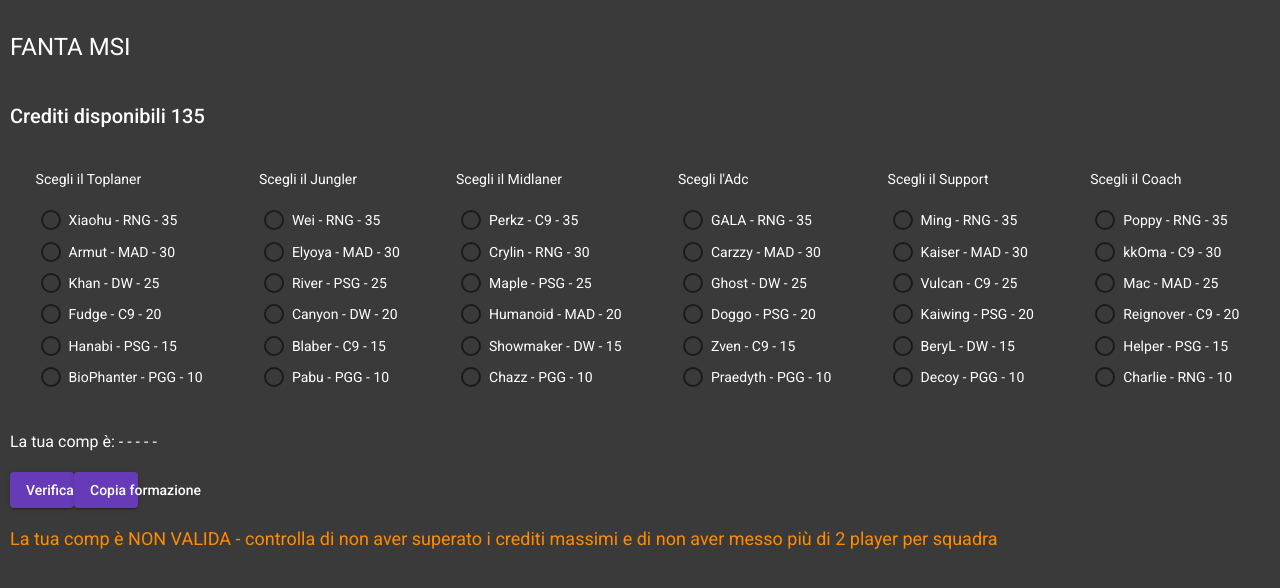
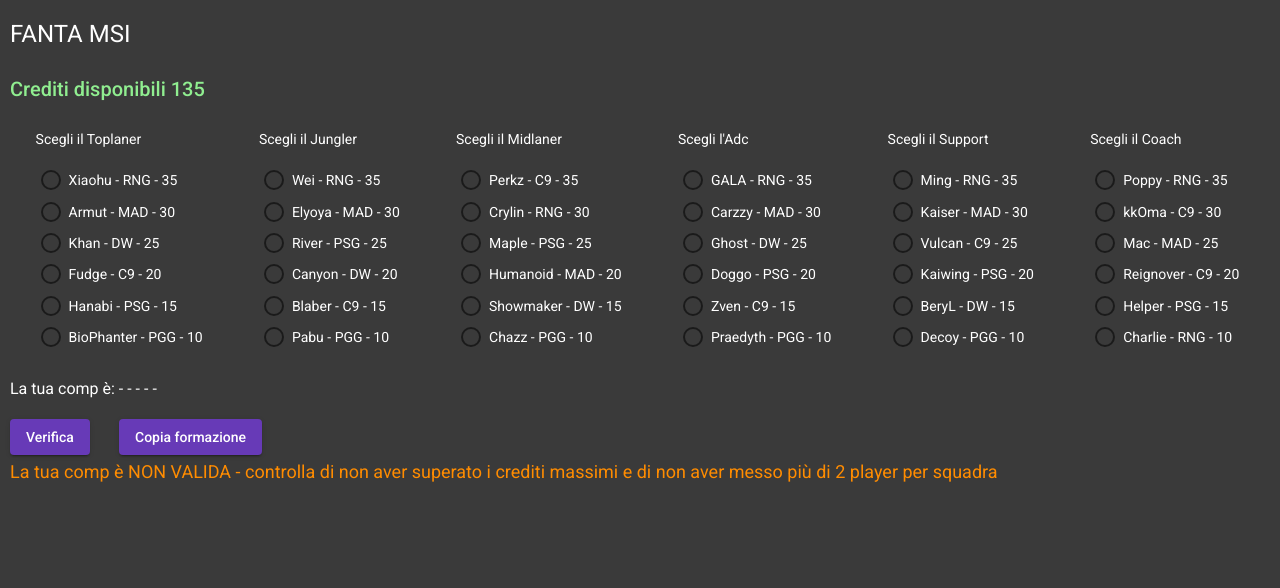
Before and after one commit to Mattacchione/fanta-msi, an Angular app: page / in a window 1280 px wide. Shown: the top 588 px of the page. Built offline with nearby package versions, Linux system fonts and the light colour scheme.

Commit message:
minor fix

```diff
--- a/src/app/app.component.html
+++ b/src/app/app.component.html
@@ -3,7 +3,7 @@
     <h1>FANTA MSI</h1>
   </div>
 
-  <div>
+  <div [ngClass]="calculateCredit() >= 0 ? 'valid' : 'not-valid'">
     <h2>Crediti disponibili {{calculateCredit()}}</h2>
   </div>
 
--- a/src/app/app.component.scss
+++ b/src/app/app.component.scss
@@ -1,5 +1,5 @@
 .container {
-    height: 70%;
+    height: 60%;
     display: flex;
     flex-direction: column;
     justify-content: space-evenly;
@@ -16,7 +16,7 @@
     div {
         display: flex;
         justify-content: space-between;
-        width: 10%;
+        width: 20%;
     }
 }
 
```
